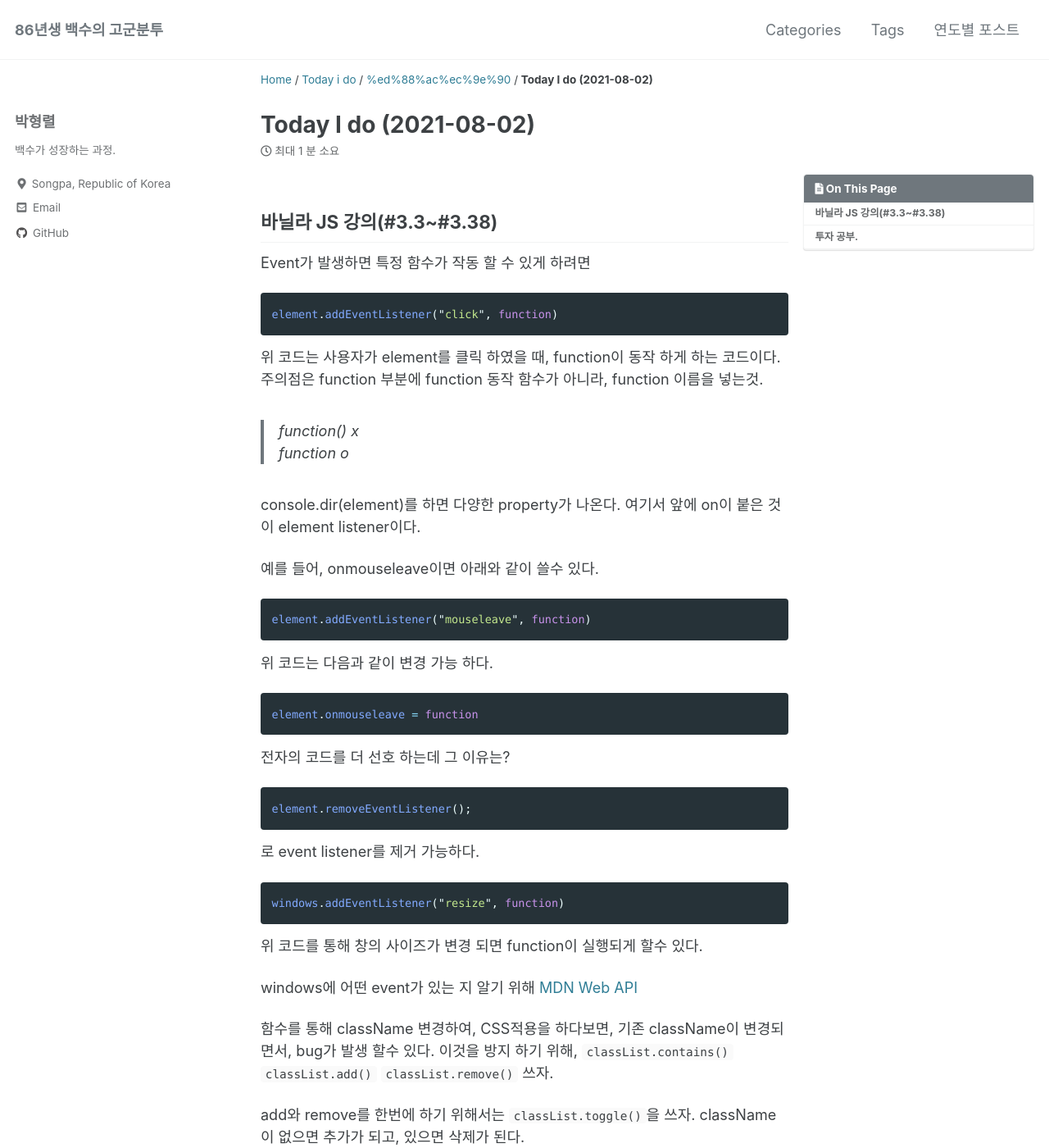
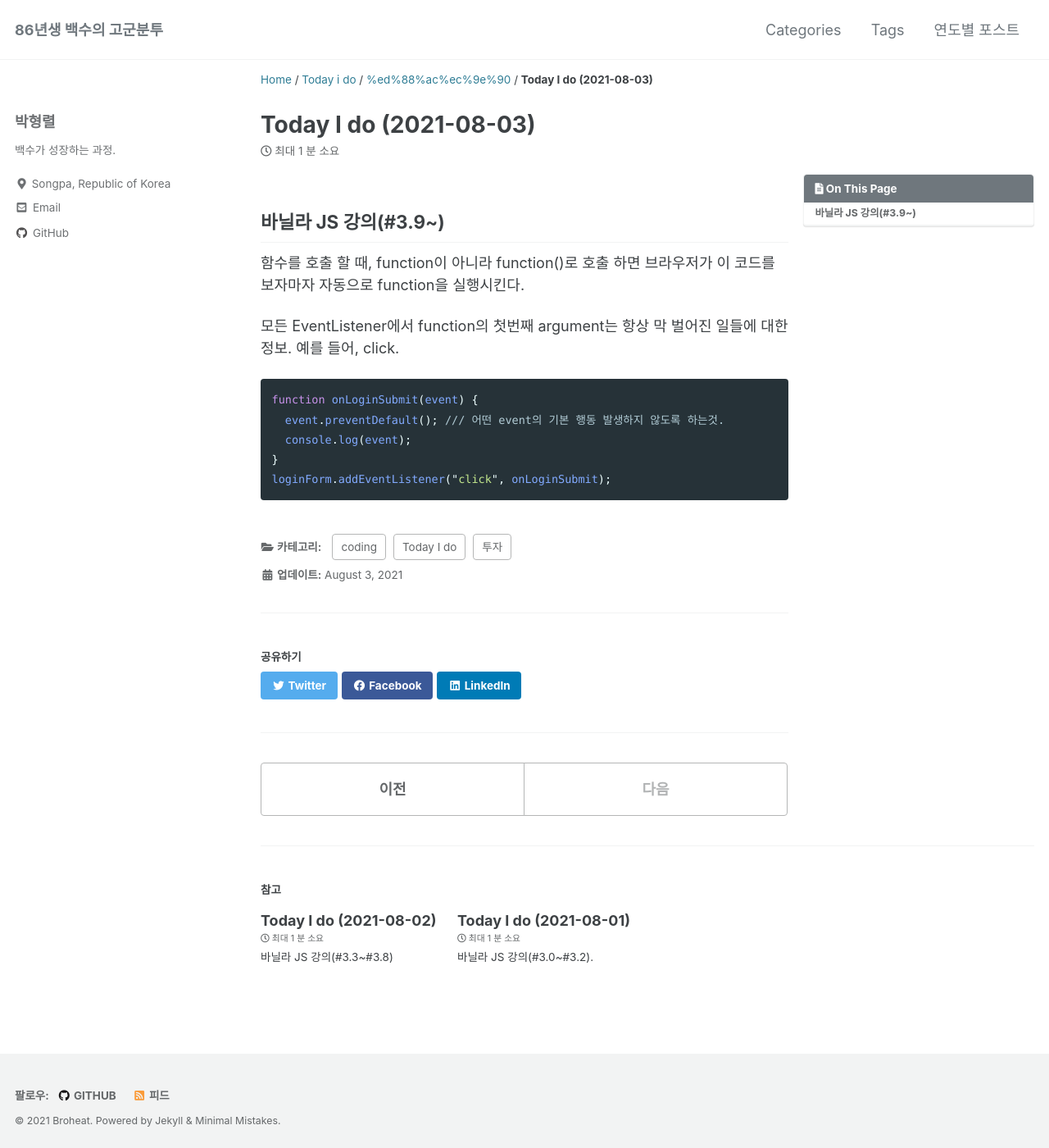
Before and after one commit to broheat/broheat.github.com, a Jekyll site: the page built from _posts/2021/Today I do/2021-08-03-.md, in a window 1280 px wide and 1400 px high. Shown: the whole window at 82% size. Built offline with Jekyll 4.4.1, drawn with Linux system fonts in a browser that asks for light colours; cached includes are drawn as plain includes; some of the changed text lies outside the part shown.

Commit message:
2021-08-03

````diff
--- a/_posts/2021/Today I do/2021-08-02-.md
+++ b/_posts/2021/Today I do/2021-08-02-.md
@@ -6,7 +6,7 @@ categories:
   - coding
 ---
 
-## 바닐라 JS 강의(#3.3~#3.38)
+## 바닐라 JS 강의(#3.3~#3.8)
 
 Event가 발생하면 특정 함수가 작동 할 수 있게 하려면
 
--- /dev/null
+++ b/_posts/2021/Today I do/2021-08-03-.md
@@ -0,0 +1,21 @@
+---
+title: Today I do (2021-08-03)
+categories:
+  - Today I do
+  - 투자
+  - coding
+---
+
+## 바닐라 JS 강의(#3.9~)
+
+함수를 호출 할 때, function이 아니라 function()로 호출 하면 브라우저가 이 코드를 보자마자 자동으로 function을 실행시킨다.
+
+모든 EventListener에서 function의 첫번째 argument는 항상 막 벌어진 일들에 대한 정보. 예를 들어, click.
+
+```javascript
+function onLoginSubmit(event) {
+  event.preventDefault(); /// 어떤 event의 기본 행동 발생하지 않도록 하는것.
+  console.log(event);
+}
+loginForm.addEventListener("click", onLoginSubmit);
+```
````
Also changed, not shown: 7 other files.
